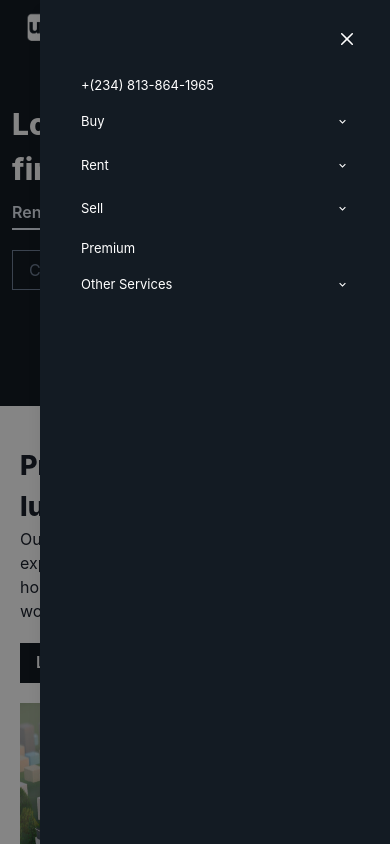
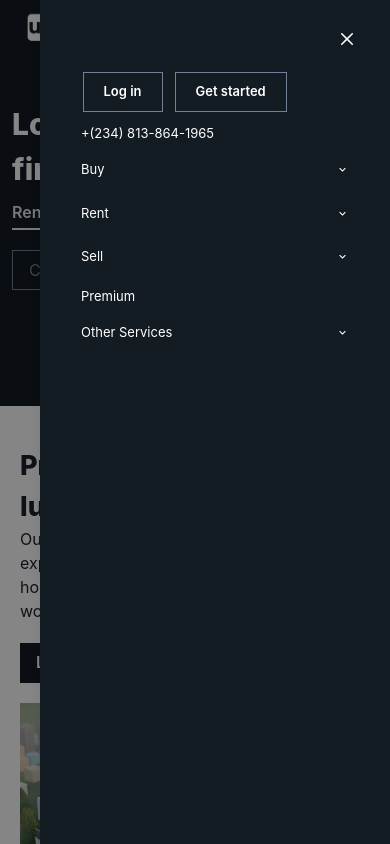
Before and after one commit to jawx-official/us_frontend, a Next.js app: page / in a window 390 px wide. Both pictures are taken after a click on the button 346 px from the left and 28 px from the top of the page. Shown: the top 844 px of the page. Built offline with nearby package versions, Linux system fonts and the light colour scheme.

Commit message:
small change

```diff
--- a/src/components/navigations/mainNavigation.tsx
+++ b/src/components/navigations/mainNavigation.tsx
@@ -153,10 +153,10 @@ export default function MainNavigation() {
             </HStack>}
 
             <HStack mr={''}>
-                <Button border={'1px'} borderColor={'gray.500'} rounded={'none'} _hover={{ bg: 'transparent', color: 'gray.400' }} bg={'transparent'} px={'5'} color={'white'} fontSize={'13px'}>
+                <Button display={isMediumScreenOrLarger ? "flex" : "none"} border={'1px'} borderColor={'gray.500'} rounded={'none'} _hover={{ bg: 'transparent', color: 'gray.400' }} bg={'transparent'} px={'5'} color={'white'} fontSize={'13px'}>
                     {CTA}
                 </Button>
-                <Button border={'1px'} borderColor={'gray.500'} rounded={'none'} _hover={{ bg: 'transparent', color: 'gray.400' }} bg={'transparent'} px={'5'} color={'white'} fontSize={'13px'}>
+                <Button display={isMediumScreenOrLarger ? "flex" : "none"} border={'1px'} borderColor={'gray.500'} rounded={'none'} _hover={{ bg: 'transparent', color: 'gray.400' }} bg={'transparent'} px={'5'} color={'white'} fontSize={'13px'}>
                     {CTA2}
                 </Button>
                 {!isMediumScreenOrLarger && <MobileDrawer menu={data} />}
--- a/src/components/navigations/mobileNav.tsx
+++ b/src/components/navigations/mobileNav.tsx
@@ -3,6 +3,10 @@ import Drawer from '../Drawer';
 import React from "react";
 import { HamburgerIcon } from '@chakra-ui/icons';
 import { NavigationItems } from "@/data/navigation.interface";
+
+const CTA = "Log in"
+const CTA2 = "Get started"
+
 
 
 export default function MobileDrawer({ menu }: { menu: NavigationItems[] }) {
@@ -19,6 +23,14 @@ export default function MobileDrawer({ menu }: { menu: NavigationItems[] }) {
                 onClose={onClose}
             >
                 <VStack>
+                    <Flex gap={"3"} w={'265px'} justifyContent={'start'}>
+                        <Button border={'1px'} borderColor={'gray.500'} rounded={'none'} _hover={{ bg: 'transparent', color: 'gray.400' }} bg={'transparent'} px={'5'} color={'white'} fontSize={'13px'}>
+                            {CTA}
+                        </Button>
+                        <Button border={'1px'} borderColor={'gray.500'} rounded={'none'} _hover={{ bg: 'transparent', color: 'gray.400' }} bg={'transparent'} px={'5'} color={'white'} fontSize={'13px'}>
+                            {CTA2}
+                        </Button>
+                    </Flex>
                     {menu.map((item, i) => item.dropdown ? (<Accordion allowMultiple>
                         <AccordionItem border={'none'}>
                             <Box width={"300px"}>
```
